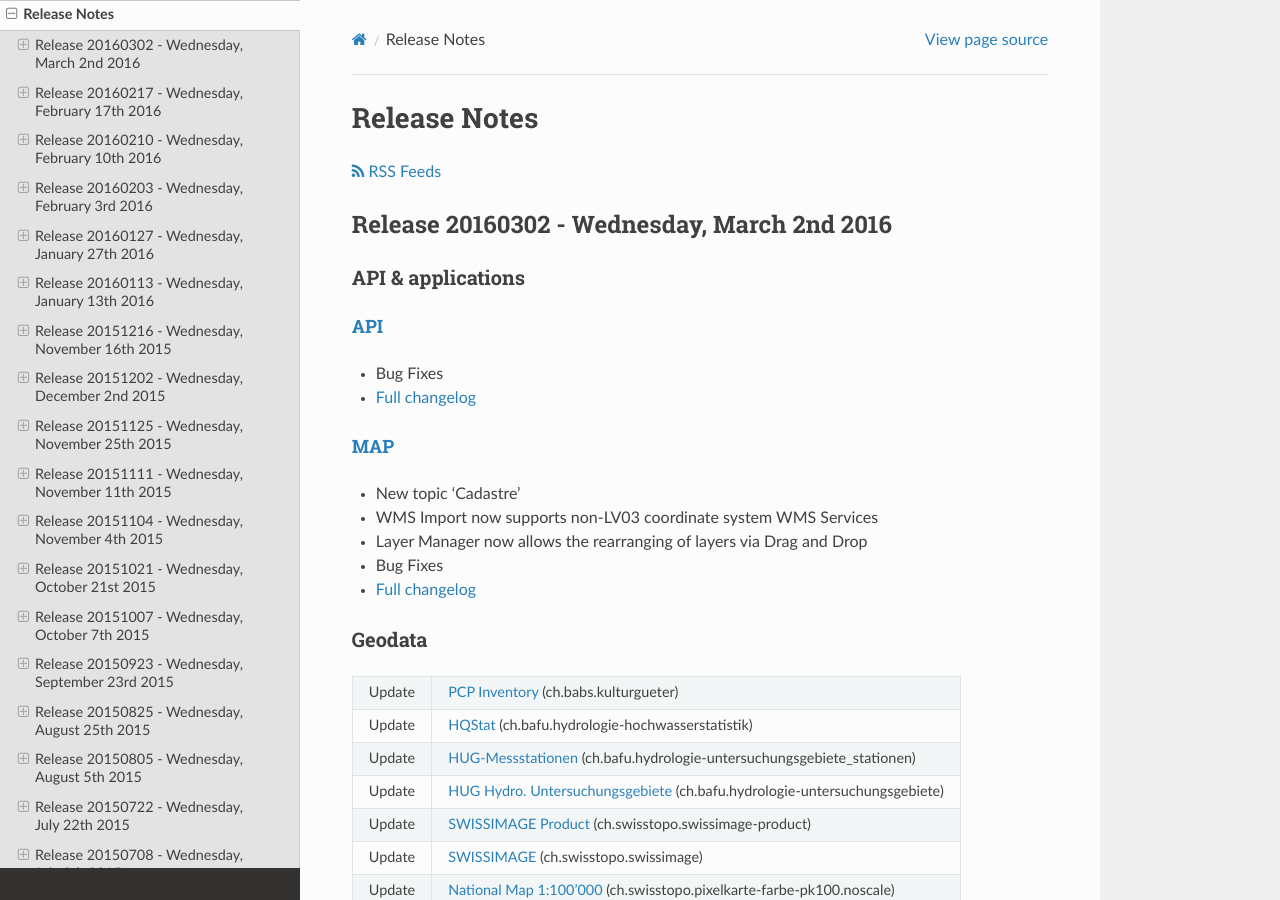
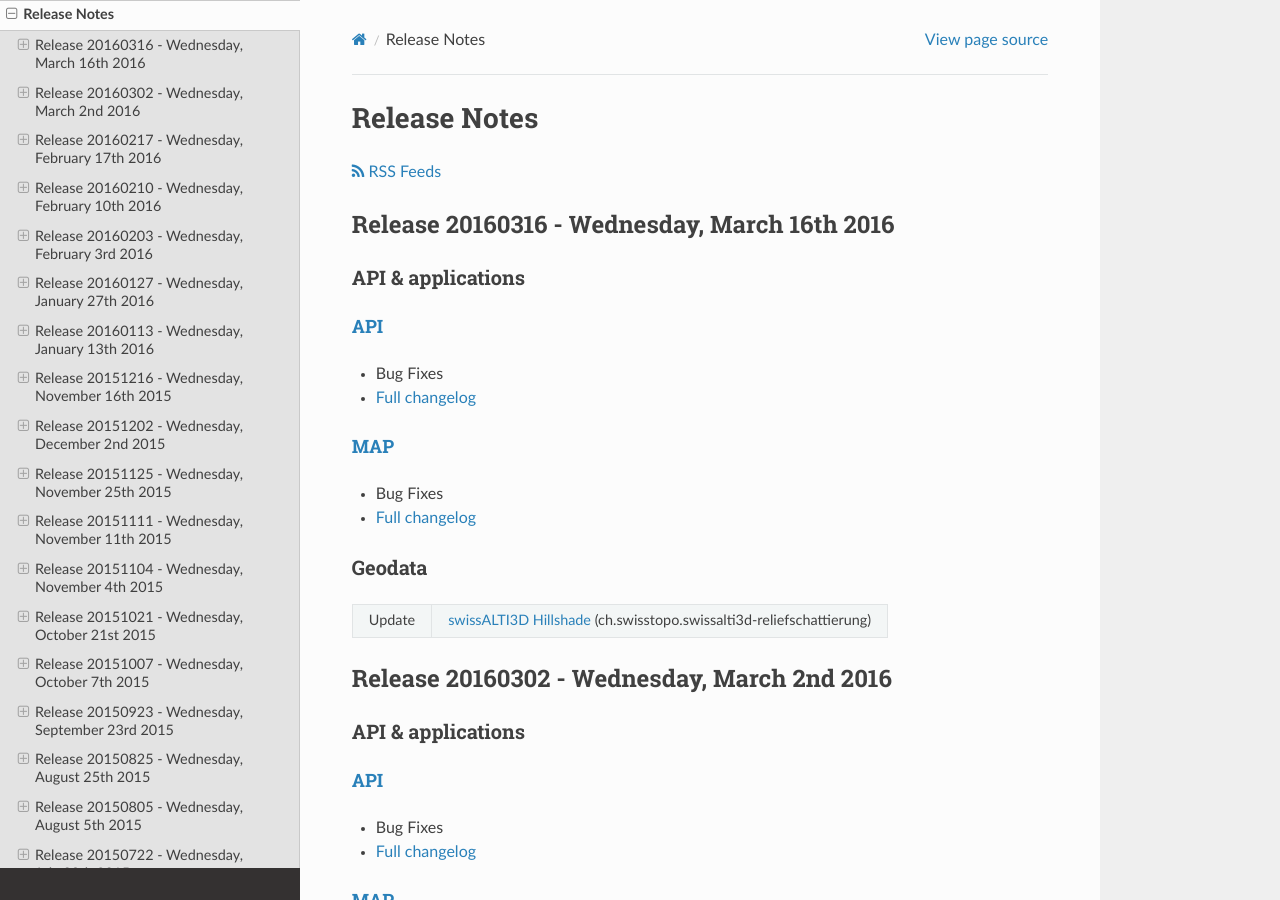
Before and after one commit to swisstopo-test/doc-chsdi3, a Sphinx documentation site: the page built from source/releasenotes/index.rst, in a window 1280 px wide and 900 px high. Built offline with Sphinx 7.4.7 and the Read the Docs theme 2.0.0, drawn with Linux system fonts in a browser that asks for light colours.

Commit message:
releasenotes 20160316

```diff
--- a/source/releasenotes/index.rst
+++ b/source/releasenotes/index.rst
@@ -13,6 +13,33 @@ Release Notes
 .. raw:: html
 
     <p><a class="reference external" href="rss2.xml"> <i class="fa fa-rss"> RSS Feeds </i></a></p>
+
+
+.. _releasenotes_20160316:
+
+Release 20160316 - Wednesday, March 16th 2016
+------------------------------------------------
+
+API & applications
+******************
+
+`API <//api3.geo.admin.ch>`__
+'''''''''''''''''''''''''''''
+- Bug Fixes
+- `Full changelog <https://github.com/geoadmin/mf-chsdi3/compare/r_160303...r_160316>`__
+
+
+`MAP <//map.geo.admin.ch>`__
+'''''''''''''''''''''''''''''
+- Bug Fixes
+- `Full changelog <https://github.com/geoadmin/mf-geoadmin3/compare/r_160303...r_160316>`__
+
+
+Geodata
+*******
++-----------+------------------------------------------------------------------------------------------------------------------------------------------------------------------------------------+
+| Update    | `swissALTI3D Hillshade <//map.geo.admin.ch/?layers=ch.swisstopo.swissalti3d-reliefschattierung>`__ (ch.swisstopo.swissalti3d-reliefschattierung)                                   |
++-----------+------------------------------------------------------------------------------------------------------------------------------------------------------------------------------------+
 
 
 .. _releasenotes_20160302:
```
